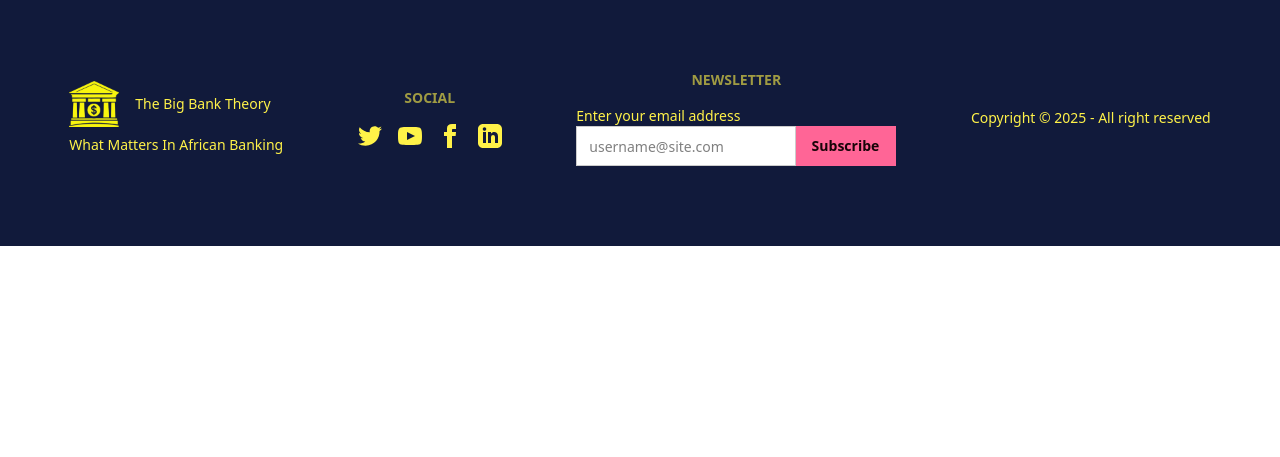
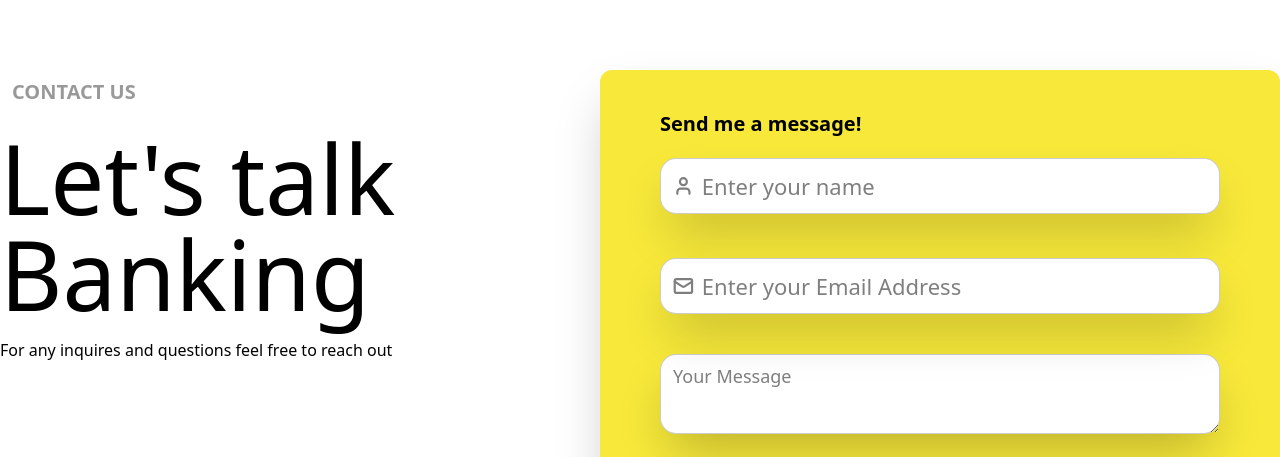
Before and after one commit to obre-bjorn/thebigbanktheory, a Next.js app: page / in a window 1280 px wide. Shown: the part 2340-2797 px from the top of the page. Before the commit the page ends 2586 px from the top, so only its background shows below. Built offline with nearby package versions, Linux system fonts and the light colour scheme.

Commit message:
Added the contact section

```diff
--- a/app/layout.tsx
+++ b/app/layout.tsx
@@ -27,7 +27,7 @@ export default function RootLayout({
 }>) {
   return (
     <html lang="en" >
-      <body data-theme="cyberpunk" >
+      <body data-theme="cyberpunk" className="bg-white" >
         {children}
       </body>
     </html>
--- a/app/page.tsx
+++ b/app/page.tsx
@@ -1,4 +1,5 @@
 import Blog from "@/components/Blog";
+import Contact from "@/components/Contact";
 import Footer from "@/components/Footer";
 import Header from "@/components/Header";
 import Hero from "@/components/Hero";
@@ -10,16 +11,19 @@ export default function Home() {
 
 
   return (
-      <div className="">
+      <>
 
         <Header/>
         <Hero/>
         <Services/>
-
         <Blog/>
+        <Contact/>
         <Footer/>
 
-        </div>
+      </>
+
+
+
 
 
 
--- /dev/null
+++ b/components/Contact.tsx
@@ -0,0 +1,77 @@
+import React from 'react'
+
+function Contact() {
+
+
+  return (
+    <section id="contact" className="bg-white flex min-h-screen py-20 justify-center gap-10 container mx-auto">
+        <div className="flex-1 flex flex-col gap-4">
+
+            <p className='menu-title text-xl'>CONTACT US</p>
+            <p className='text-8xl'>{`Let's talk Banking`}</p>
+            <p className='text-'>For any inquires and questions feel free to reach out</p>
+        </div>
+
+        <div className="bg-base-200 p-10 px-15 flex-1 shadow-2xl rounded-xl">
+
+            <p className='text-xl font-semibold'>Send me a message!</p>
+            <form action="" className='flex flex-col mt-5'>
+
+                <label className="input input-xl bg-white w-full validator rounded-2xl shadow-2xl">
+                    <svg className="h-[1em] opacity-50" xmlns="http://www.w3.org/2000/svg" viewBox="0 0 24 24">
+                        <g
+                        strokeLinejoin="round"
+                        strokeLinecap="round"
+                        strokeWidth="2.5"
+                        fill="none"
+                        stroke="currentColor"
+                        >
+                        <path d="M19 21v-2a4 4 0 0 0-4-4H9a4 4 0 0 0-4 4v2"></path>
+                        <circle cx="12" cy="7" r="4"></circle>
+                        </g>
+                    </svg>
+                    <input
+                        className='bg-white'
+                        type="text"
+                        required
+                        placeholder="Enter your name"
+                        pattern="[A-Za-z][A-Za-z0-9\-]*"
+                        minLength={3}
+                        maxLength={30}
+                        title="Only letters, numbers or dash"
+                    />
+                </label>
+                    <p className="validator-hint ">
+                        Must be 3 to 30 characters
+                        <br />containing only letters, numbers or dash
+                    </p>
+
+
+                <label className="input input-xl bg-white w-full validator rounded-2xl shadow-2xl">
+                    <svg className="h-[1em] opacity-50" xmlns="http://www.w3.org/2000/svg" viewBox="0 0 24 24">
+                        <g
+                        strokeLinejoin="round"
+                        strokeLinecap="round"
+                        strokeWidth="2.5"
+                        fill="none"
+                        stroke="currentColor"
+                        >
+                        <rect width="20" height="16" x="2" y="4" rx="2"></rect>
+                        <path d="m22 7-8.97 5.7a1.94 1.94 0 0 1-2.06 0L2 7"></path>
+                        </g>
+                    </svg>
+                    <input type="email" placeholder="Enter your Email Address" required />
+                </label>
+                    <div className="validator-hint hidden">Enter valid email address</div>
+
+                <textarea className="textarea textarea-lg bg-white w-full mt-10 min-h-[200] rounded-2xl shadow-2xl" placeholder="Your Message"></textarea>
+
+                <button type="submit" className='btn btn-lg btn-neutral rounded-4xl  text-white font-md p-8 max-w-[200] mt-10 shadow-2xl'>Send message</button>
+            </form>
+        </div>
+
+    </section>
+  )
+}
+
+export default Contact
--- a/components/Footer.tsx
+++ b/components/Footer.tsx
@@ -8,7 +8,7 @@ function Footer() {
 
     return (
 
-        <footer className="footer sm:footer-horizontal sm:footer-center bg-neutral text-neutral-content p-10 py-20 place-items-center">
+        <footer className="footer sm:footer-horizontal sm:footer-center  bg-neutral text-neutral-content p-10 py-20 place-items-center">
 
 
             <aside>
--- a/components/Header.tsx
+++ b/components/Header.tsx
@@ -30,7 +30,7 @@ const Header = () => {
   };
 
   return (
-    <header  id="home" className="navbar lg:px-80 h-[10vh] w-full justify-between">
+    <header  id="home" className="navbar bg-base-100 lg:px-80 h-[10vh] w-full justify-between">
       <div className="flex">
         <Link href="/" className="flex items-center gap-2" passHref>
           <Image
@@ -52,9 +52,15 @@ const Header = () => {
           <Link href="#blog" className="hidden lg:inline-block hover:text-primary text-2xl font-semibold">
             Blog
           </Link>
+
           <Link href="#blog" className="hidden lg:inline-block hover:text-primary text-2xl font-semibold">
             About
           </Link>
+
+          <Link href="#contact" className="hidden lg:inline-block hover:text-primary text-2xl font-semibold">
+            Contact
+          </Link>
+
         </div>
 
 
--- a/components/Hero.tsx
+++ b/components/Hero.tsx
@@ -4,7 +4,7 @@ function Hero() {
 
 
   return (
-    <section className="hero  min-h-[90vh] w-full px-4 sm:px-6 lg:px-8 ">
+    <section className="hero bg-base-100 min-h-[90vh] w-full px-4 sm:px-6 lg:px-8 ">
       <div className="hero-content flex-col lg:flex-row-reverse w-full max-w-7xl mx-auto">
         {/* Image Container - Constrained with max-width */}
         <div className="w-full lg:w-1/2 flex flex-col justify-center max-w-[800px] lg:max-w-none lg:pl-8 ">
```
